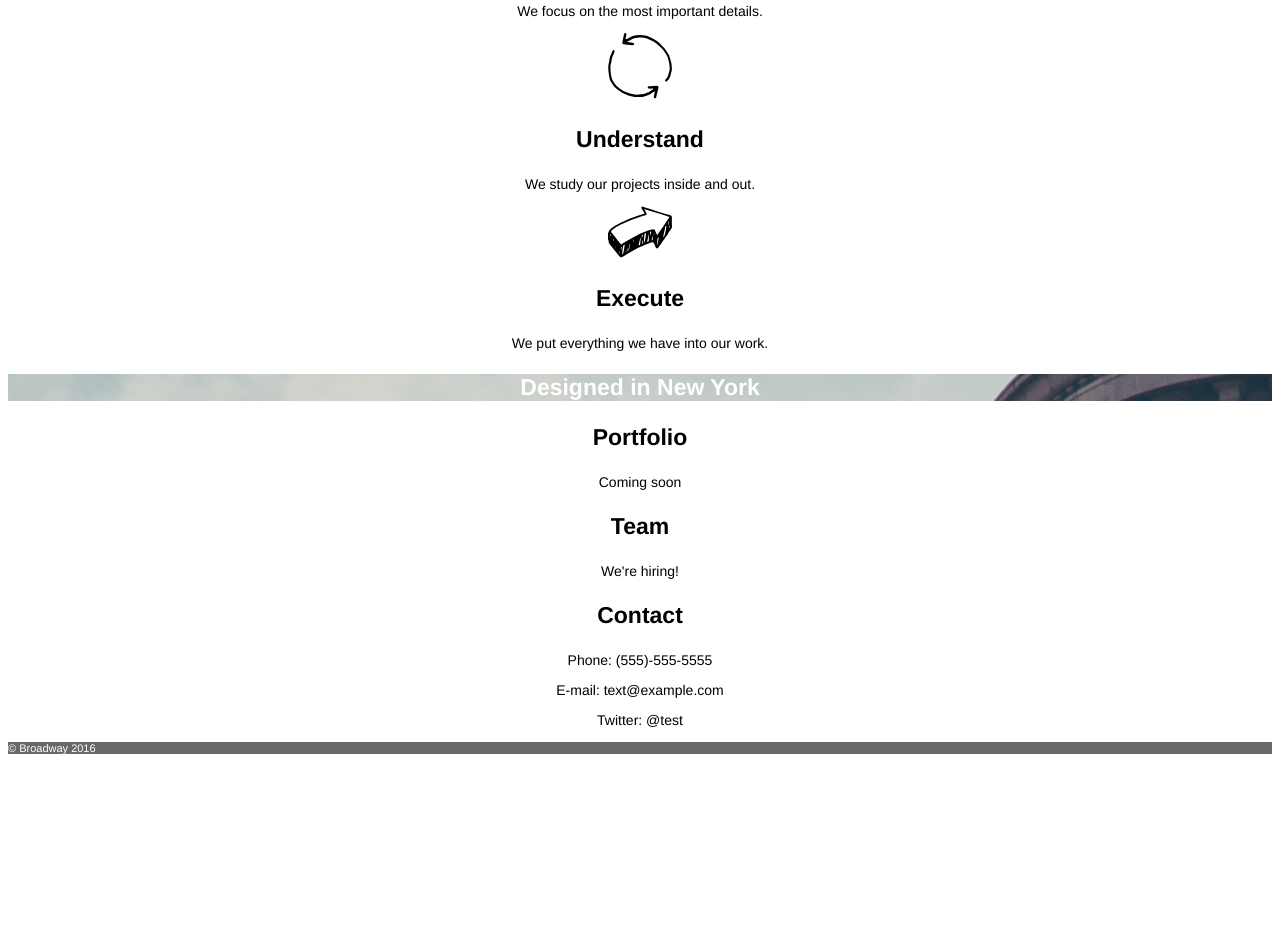
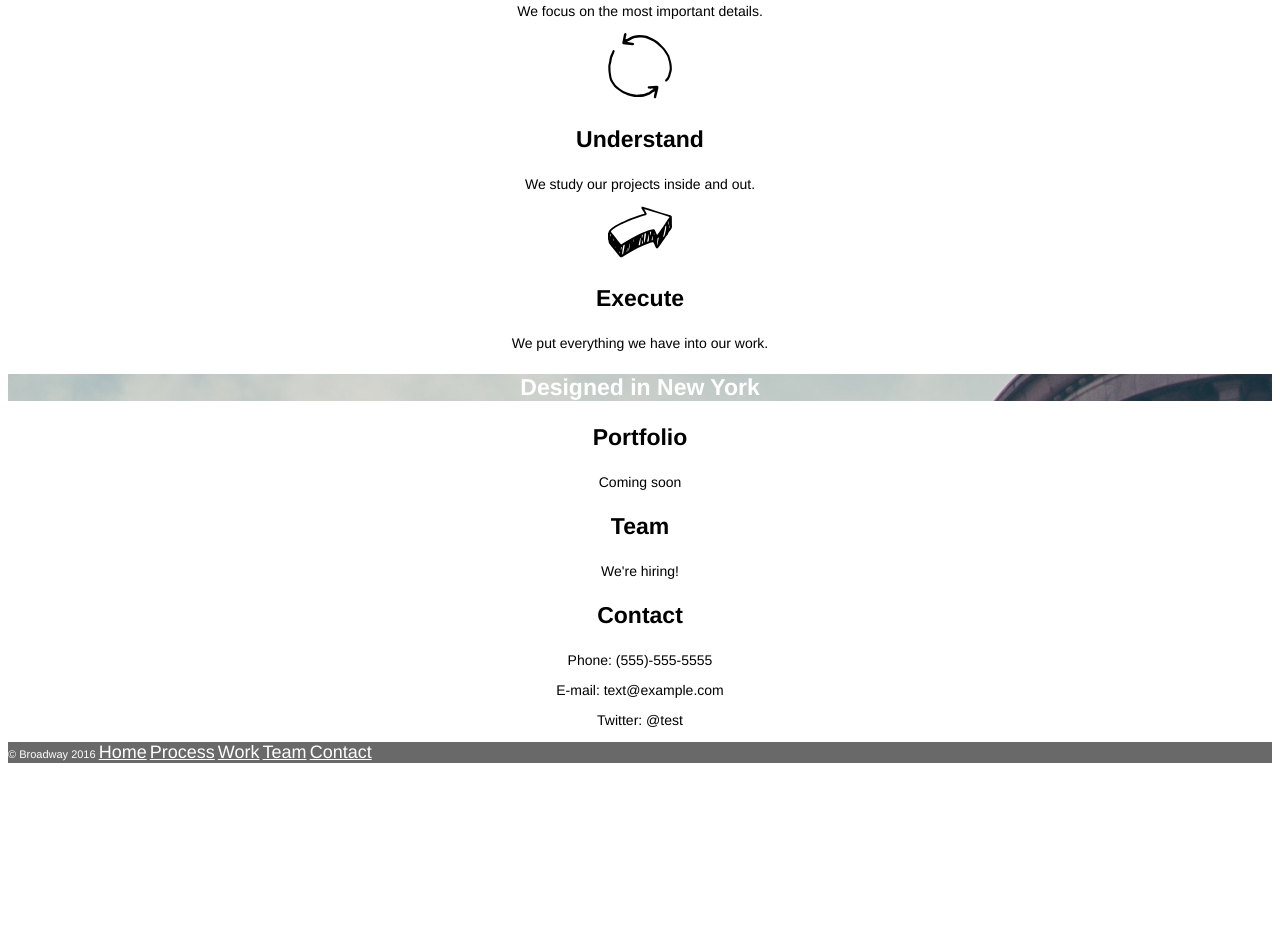
Before and after one commit to AGSavakis/broadway, a plain HTML site: page index.html in a window 1280 px wide. Shown: the part 538-1476 px from the top of the page. After the commit the page ends 1312 px from the top, so only its background shows below. Drawn offline with Linux system fonts and the light colour scheme.

Commit message:
Complete final iteration

```diff
--- a/css/style.css
+++ b/css/style.css
@@ -34,8 +34,6 @@ li {
   font-weight: bold;
 }
 
-
-
 a:link {
     color: white;
     background-color: transparent;
@@ -70,7 +68,6 @@ a:active {
 
 .copyright {
   text-align: left;
-  font-size: 11px;
   color: white;
   background-color: dimgray;
 }
--- a/index.html
+++ b/index.html
@@ -51,16 +51,13 @@
         <p>Twitter: @test</p>
 
   <!--Footer and Menu links-->
-  <div class="inline">
-    <p class="copyright">&#169; Broadway 2016</p>
-      <ul>
-        <li><a href="#">Home</a></li>
-        <li><a href="#process">Process</a></li>
-        <li><a href="#work">Work</a></li>
-        <li><a href="#team">Team</a></li>
-        <li><a href="#contact">Contact</a></li>
-      </ul>
-  </div>
+    <p class="copyright" style="font-size: 11px; color: white; background-color: dimgray;">&#169; Broadway 2016
+        <a href="#">Home</a>
+        <a href="#process">Process</a>
+        <a href="#work">Work</a>
+        <a href="#team">Team</a>
+        <a href="#contact">Contact</a>
+      </p>
 
 </body>
 </html>
```
